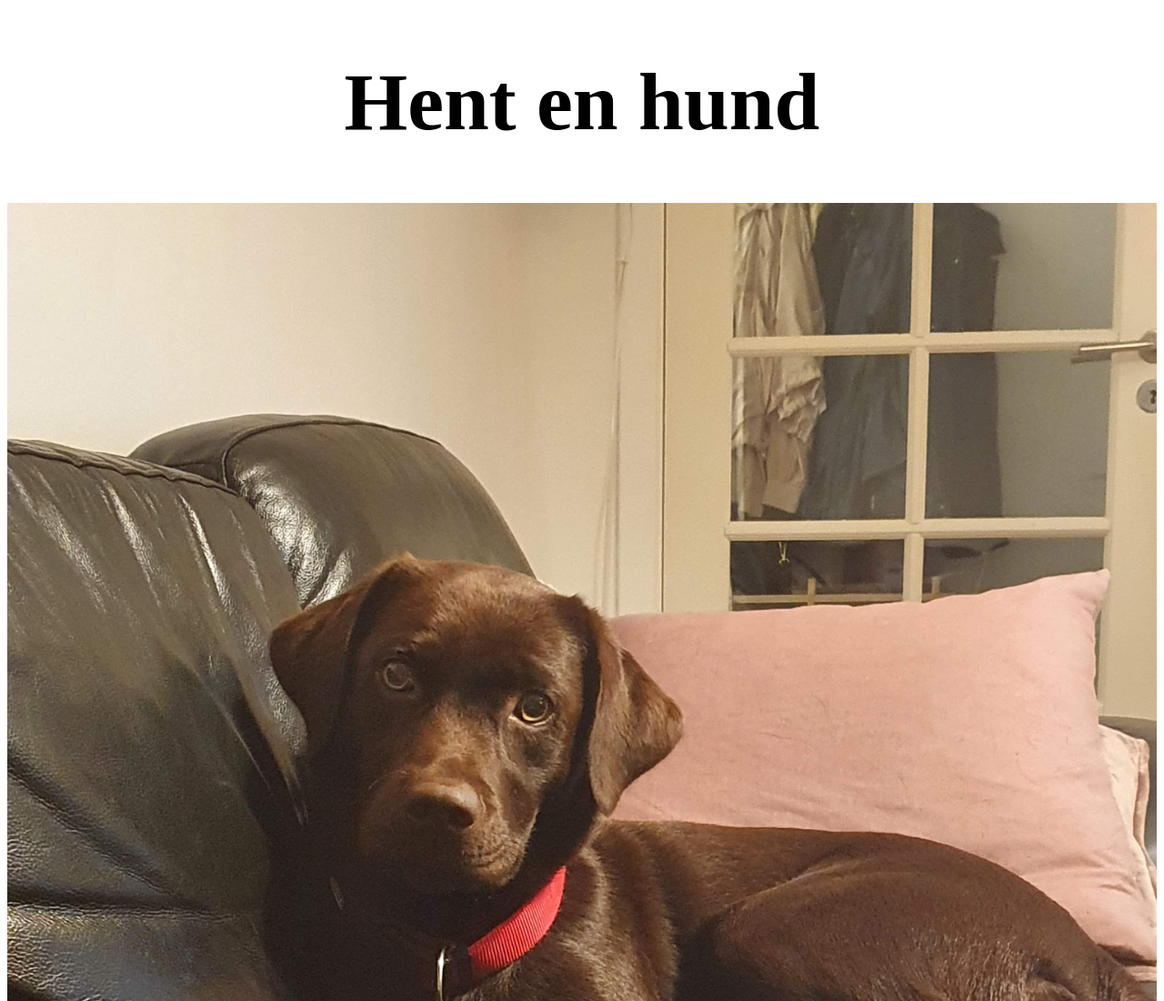
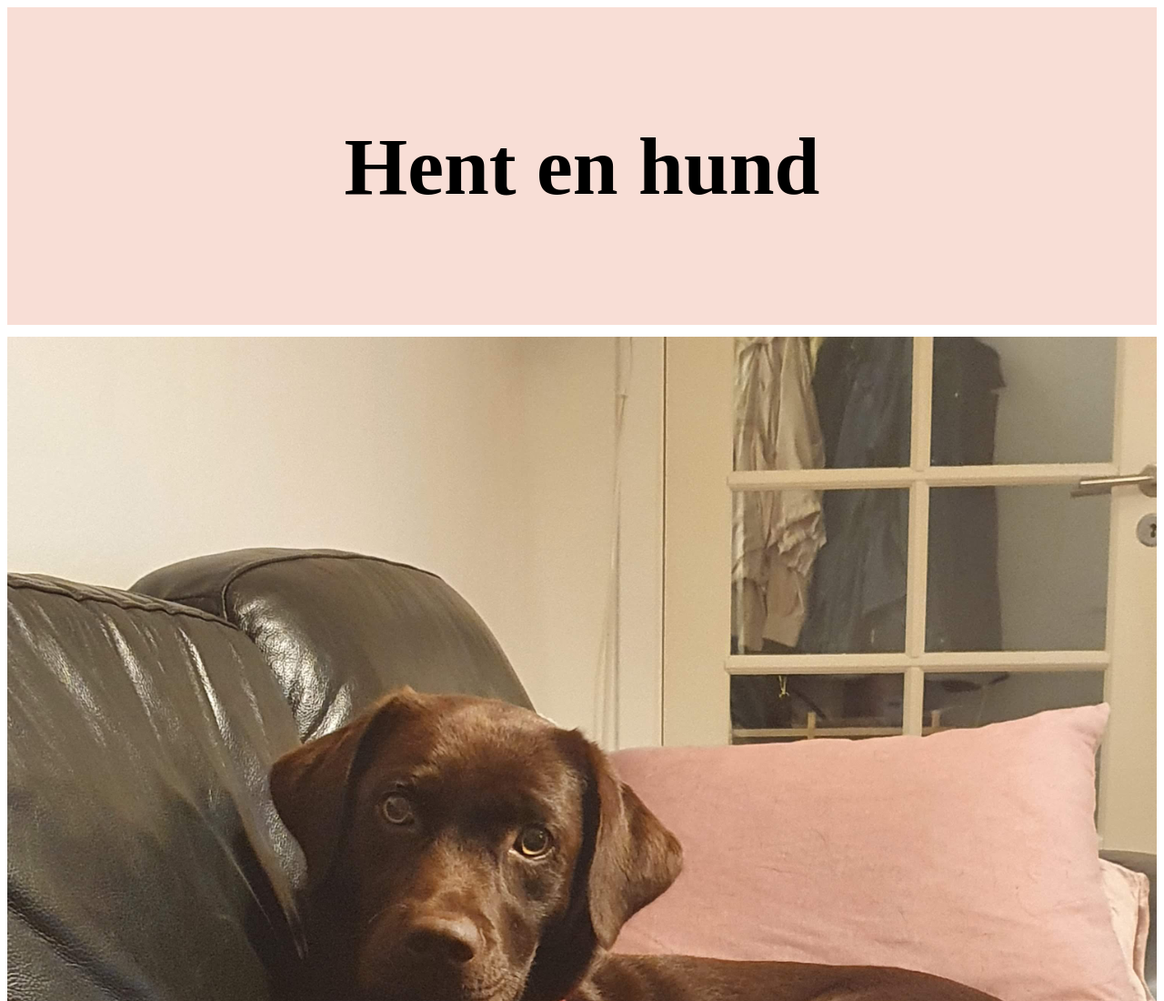
Before and after one commit to MariaEhlert/pwa-hent-en-hund, a plain HTML site: page index.html in a window 1280 px wide. Shown: the top 1100 px of the page at 91% size. Drawn offline with Linux system fonts and the light colour scheme.

Commit message:
hent en hund

```diff
--- a/_SCSS/main.scss
+++ b/_SCSS/main.scss
@@ -1,4 +1,7 @@
 header{
+    background-color: rgba(233, 150, 122, 0.308);
+    padding-top: 5%;
+    padding-bottom: 5%;
     h1{
         text-align: center;
         font-size: 7vw;
@@ -7,6 +10,7 @@ header{
 .indexContainer{
     img{
         width: 100%;
+        padding-top: 1%;
     }
 }
 .infoContainer{
```
Also changed, not shown: assets/css/main.css, 1 other file.
